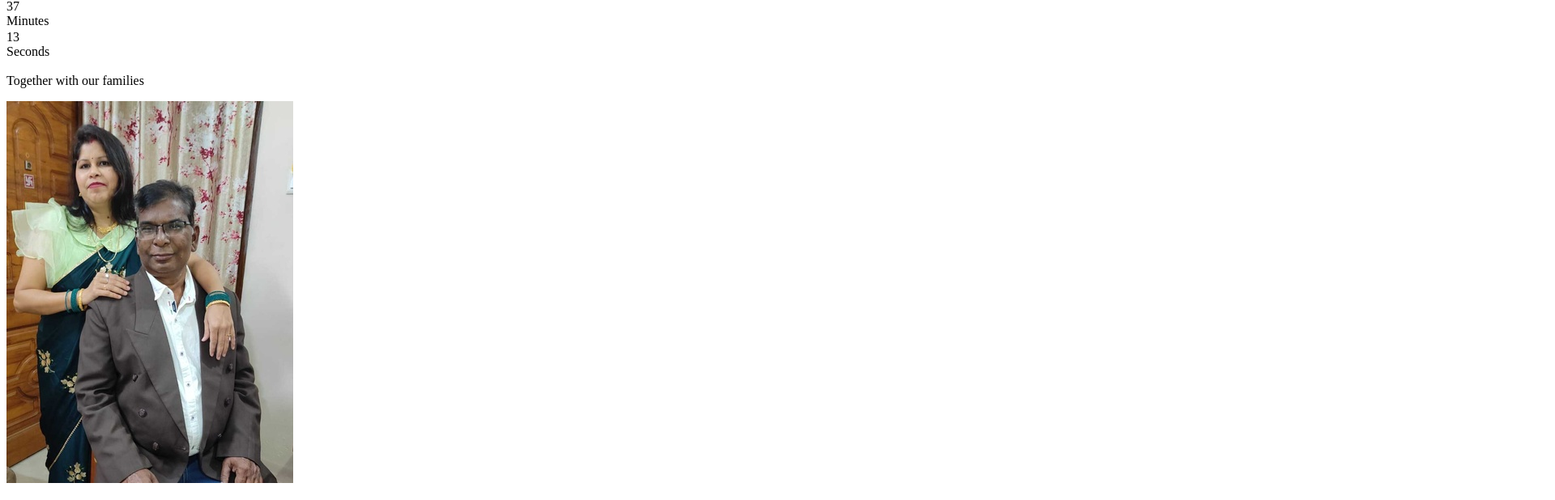
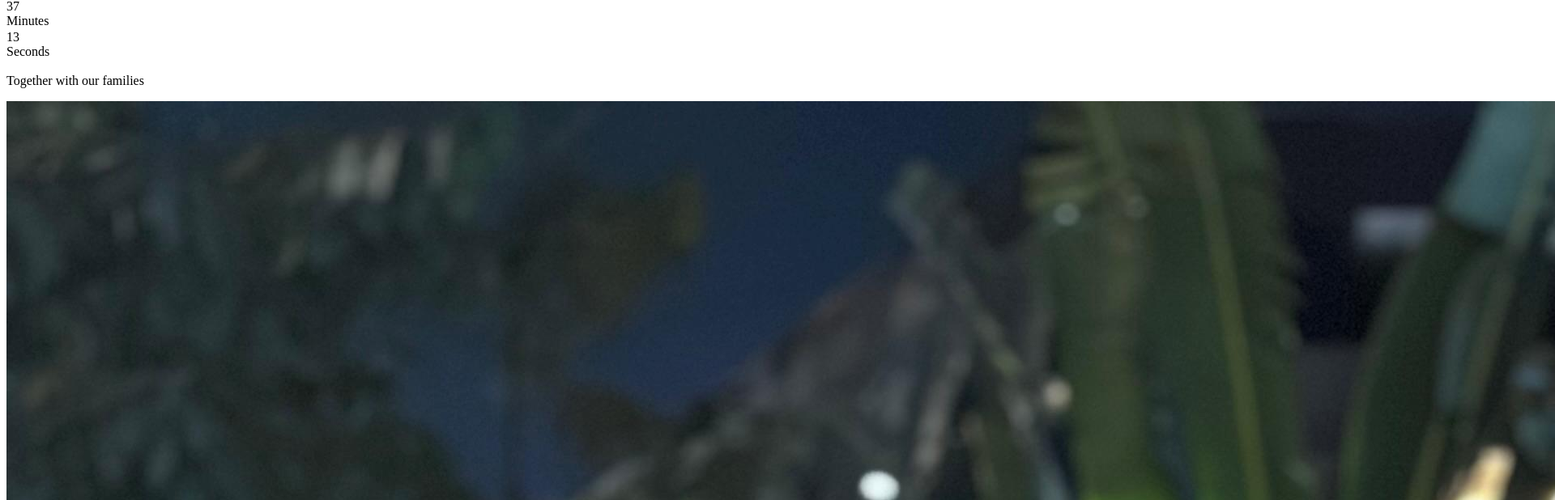
Before and after one commit to Rahulbanjare95/MyWedding, a React (Vite) app: page / in a window 1280 px wide. Shown: the part 238-856 px from the top of the page at 81% size, 1920 px wide, since content can reach past the window. Built offline with nearby package versions, Linux system fonts and the light colour scheme; the HTML template or start-up script is replaced by a standard one.

Commit message:
Update NamesSection.tsx

```diff
--- a/src/components/NamesSection.tsx
+++ b/src/components/NamesSection.tsx
@@ -43,7 +43,7 @@ export function NamesSection() {
               {/* Image Placeholder */}
               <div className="w-full bg-gradient-to-br from-rose-200 to-pink-200 flex items-center justify-center text-gray-600 overflow-hidden">
   <img
-    src="/images/deshlahara (1).jpeg"
+    src="/images/banjare-family.jpeg"
     alt="Deshlahara Family"
     className="w-full h-auto" // h-auto lets the height scale naturally
     onError={(e) => {
```
